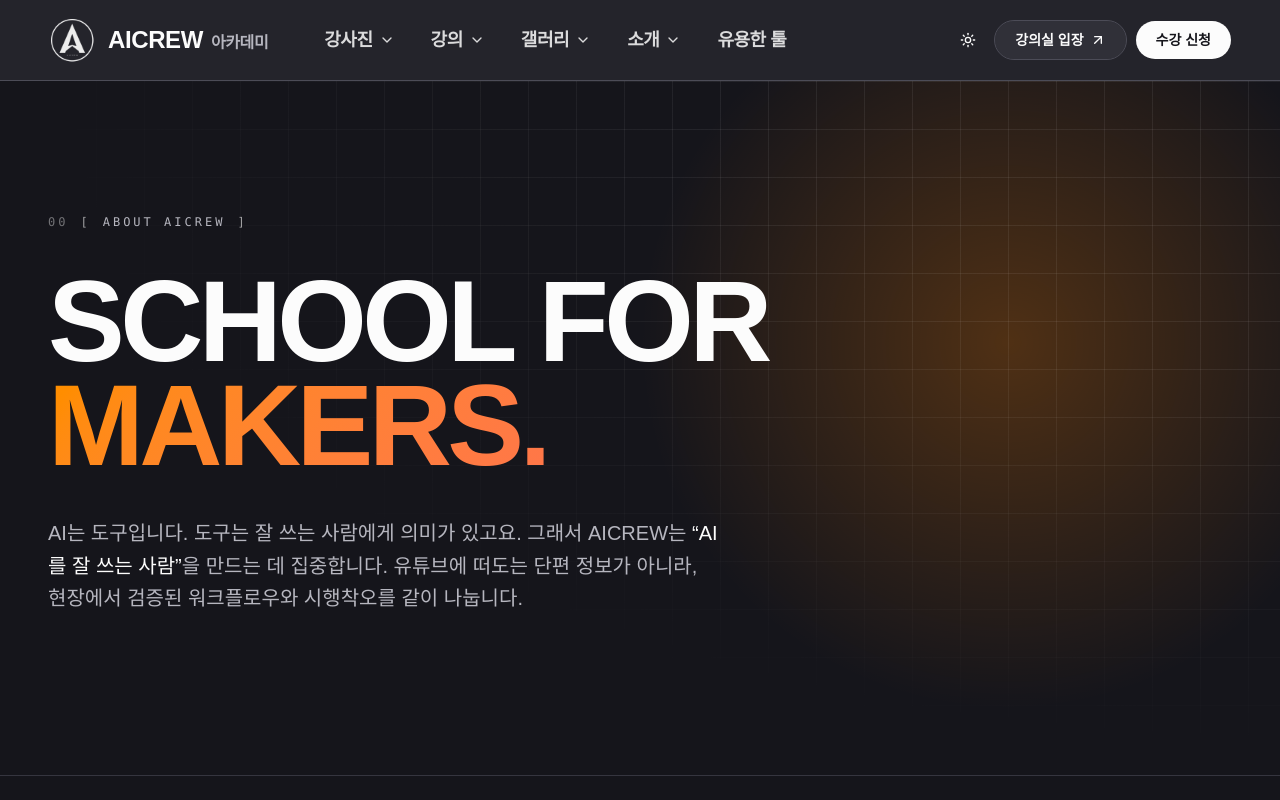
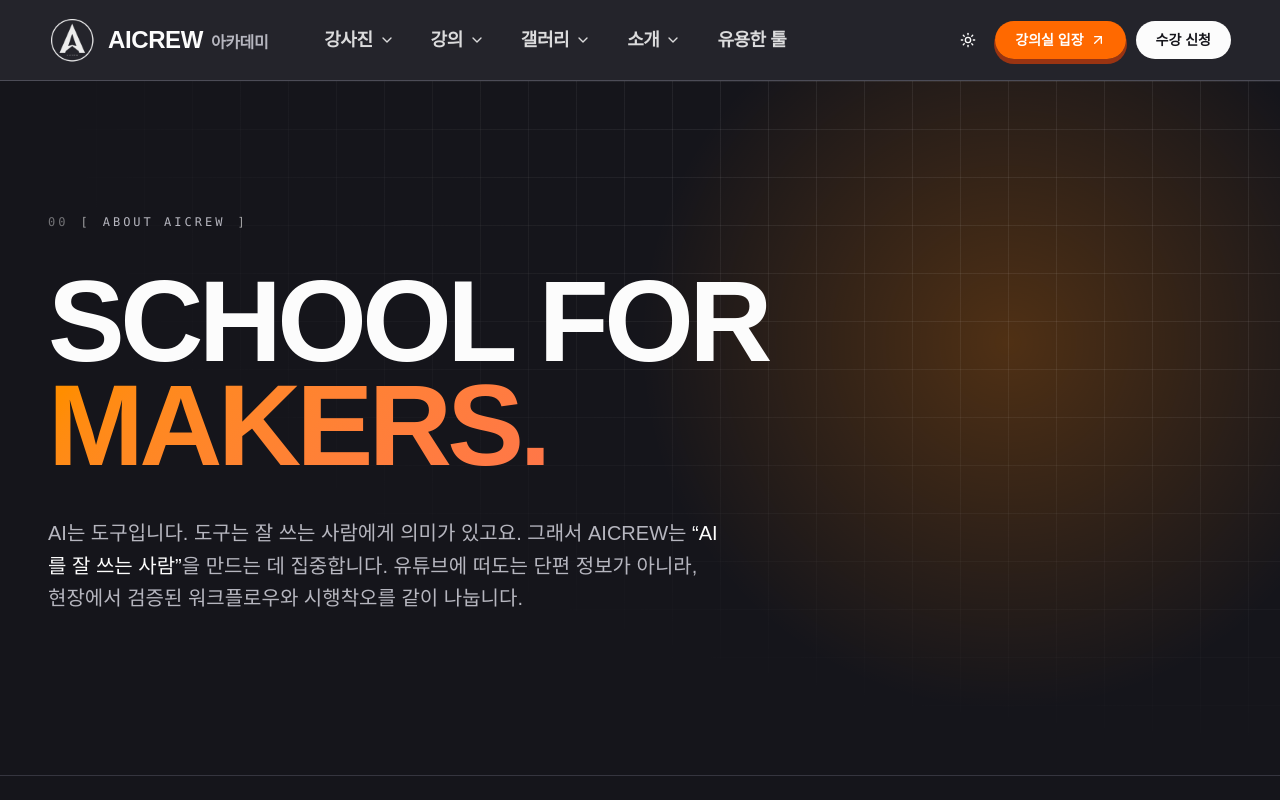
Before and after one commit to bitcory/aicrewlab, a Next.js app: page /about in a window 1280 px wide. Shown: the top 800 px of the page. Built offline with nearby package versions, Linux system fonts and the light colour scheme; a web font is replaced by a local one.

Commit message:
헤더: 강의실 입장 버튼 주황색 3D 스타일
Co-Authored-By: Claude Opus 5 (1M context) <noreply@anthropic.com>
Claude-Session: https://claude.ai/code/session_01MCjkH9wGWqxGeSVvW5U9r1

```diff
--- a/src/components/header.tsx
+++ b/src/components/header.tsx
@@ -274,8 +274,7 @@ export function Header() {
             <Button
               asChild
               size="default"
-              variant="outline"
-              className="hidden sm:inline-flex h-10 rounded-full px-5 text-sm font-semibold"
+              className="hidden sm:inline-flex h-10 rounded-full px-5 text-sm font-bold text-white bg-orange-500 hover:bg-orange-500 shadow-[0_4px_0_0_#9a3412] hover:-translate-y-0.5 hover:shadow-[0_6px_0_0_#9a3412] active:translate-y-[3px] active:shadow-[0_1px_0_0_#9a3412] transition-all duration-100"
             >
               <a href="https://tbs.aitoolb.com" target="_blank" rel="noopener noreferrer">
                 강의실 입장
@@ -412,7 +411,7 @@ export function Header() {
               href="https://tbs.aitoolb.com"
               target="_blank"
               rel="noopener noreferrer"
-              className="inline-flex items-center gap-1 px-4 py-2.5 rounded-full ring-1 ring-border text-foreground hover:bg-muted/60 transition whitespace-nowrap"
+              className="inline-flex items-center gap-1 px-4 py-2 mx-1 rounded-full bg-orange-500 text-white font-bold shadow-[0_3px_0_0_#9a3412] active:translate-y-[2px] active:shadow-[0_1px_0_0_#9a3412] transition-all duration-100 whitespace-nowrap"
             >
               강의실 입장
               <ArrowUpRight className="size-4" />
```
